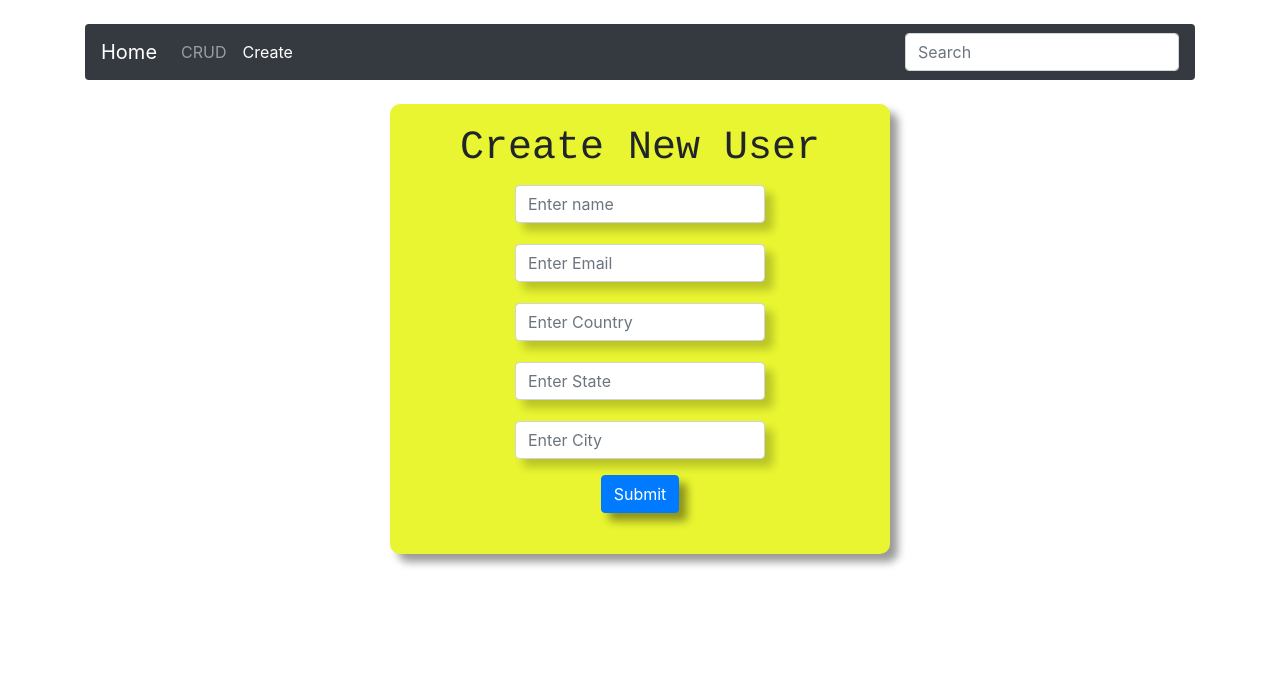
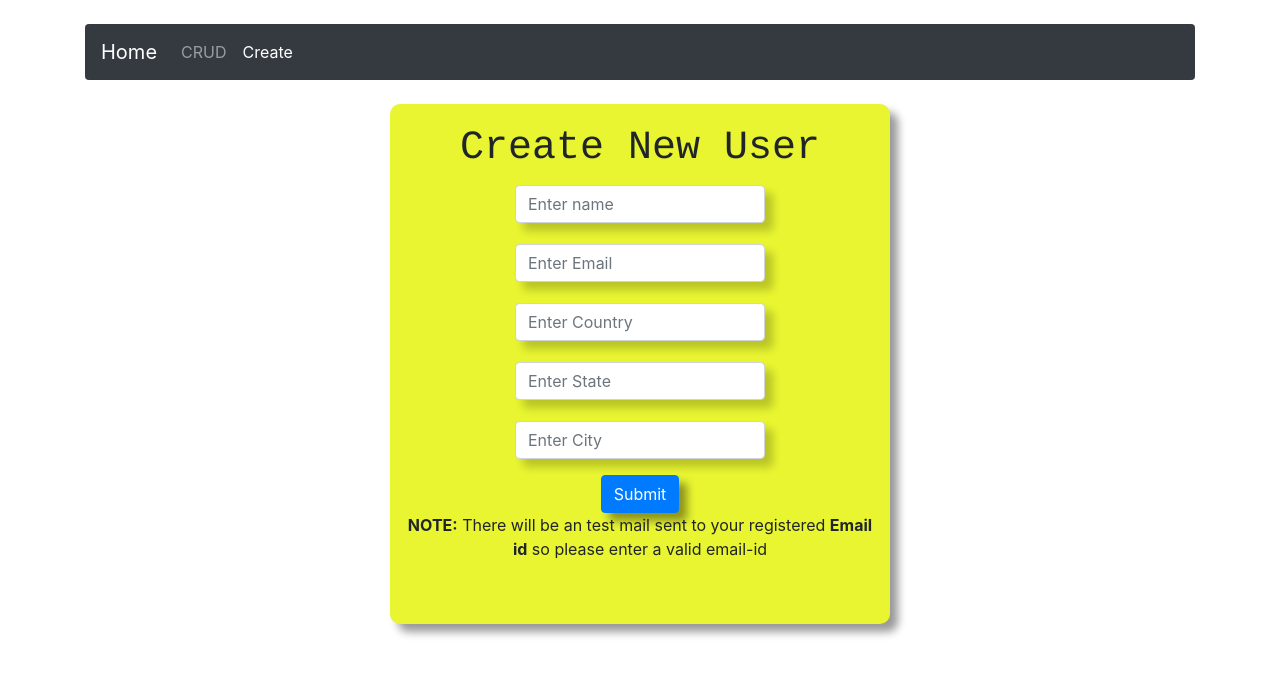
Before and after one commit to GagandeepRamgiri/gagandeepramgiri_internship, a Django app: page /create in a window 1280 px wide. Shown: the top 676 px of the page. Run offline with Django 4.2, Linux system fonts and the light colour scheme; some libraries are stand-ins or nearby versions.

Commit message:
Sending Mails

```diff
--- a/CRUD/settings.py
+++ b/CRUD/settings.py
@@ -126,3 +126,9 @@ STATIC_ROOT = os.path.join(BASE_DIR, 'assets')
 # https://docs.djangoproject.com/en/4.0/ref/settings/#default-auto-field
 
 DEFAULT_AUTO_FIELD = 'django.db.models.BigAutoField'
+
+EMAIL_HOST = 'smtp.gmail.com'
+EMAIL_PORT = 587
+EMAIL_HOST_USER = 'bunnygaganbunny@gmail.com'
+EMAIL_HOST_PASSWORD = '9663639929'
+EMAIL_USE_TLS = True
--- a/operation/views.py
+++ b/operation/views.py
@@ -1,5 +1,6 @@
 from django.shortcuts import render, redirect
 from .models import crud
+from django.core.mail import send_mail
 from qrcode import *
 
 # Create your views here.
@@ -21,6 +22,7 @@ def addusers(request):
     stateValue = request.POST.get("state")
     cityValue = request.POST.get("city")
     crud(uname=nameValue,email=emailValue,country=countryValue,state=stateValue,city=cityValue).save()
+    send_mail("Your Data has been successfully stored","Hello {0},\n This is an test mail generated through code,\n Thank you... ".format(nameValue),"bunnygaganbunny@gmail.com",[emailValue],fail_silently=False)
     return redirect('index')
 
 def edit(request,id):
--- a/template/create.html
+++ b/template/create.html
@@ -33,9 +33,7 @@
                     </li>
 
                 </ul>
-                <form class="form-inline my-2 my-md-0">
-                <input class="form-control" type="text" placeholder="Search" aria-label="Search">
-                </form>
+
             </div>
         </nav>
     </div>
@@ -73,6 +71,7 @@
                     <input type="text" name="city" class="form-control" style="width: 250px; box-shadow: 8px 8px 8px rgb(0,0,0,0.2);" placeholder="Enter City">
                 </center></div>
                 <center><button type="submit" class="btn btn-primary pm-3" style="box-shadow: 8px 8px 8px rgb(0,0,0,0.4);">Submit</button> </center>
+               <center> <p><b>NOTE:</b> There will be an test mail sent to your registered <b>Email id</b> so please enter a valid email-id </p></center>
 
             </form>
         </div>
```
Also changed, not shown: db.sqlite3.
